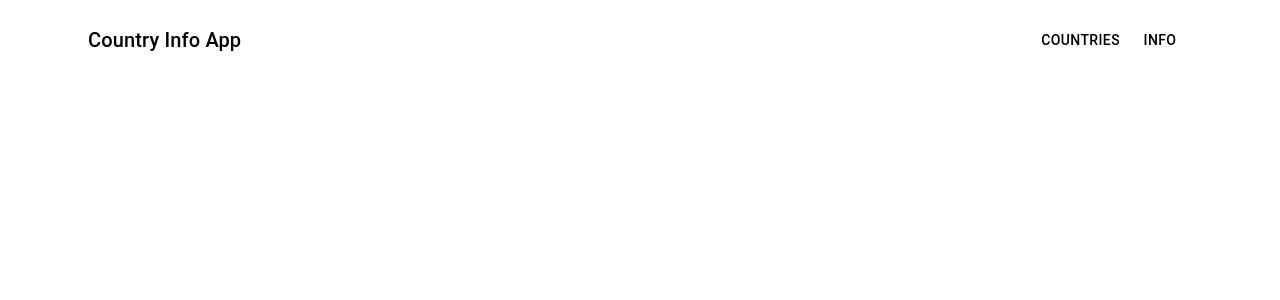
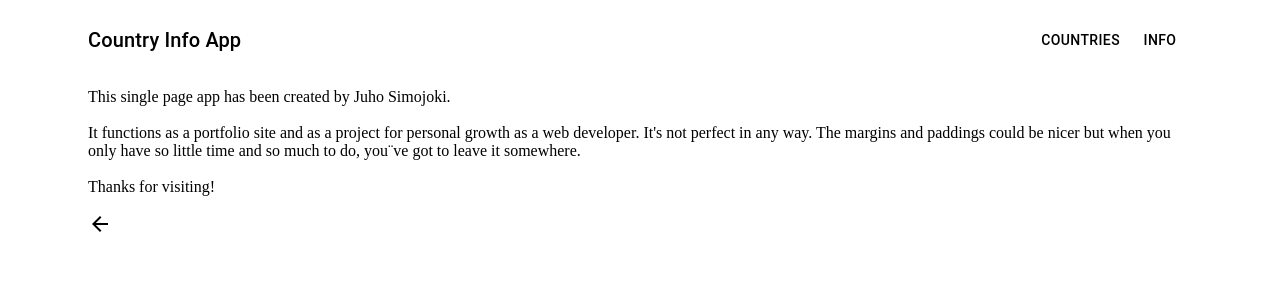
Before and after one commit to simojjuho/CountryInfoApp, a React app: page /info in a window 1280 px wide. Shown: the top 300 px of the page. Built offline with nearby package versions, Linux system fonts and the light colour scheme; no server answers; the HTML template or start-up script is replaced by a standard one.

Commit message:
Tweaked info component

```diff
--- a/src/App.js
+++ b/src/App.js
@@ -7,6 +7,7 @@ import { getCountries } from "./reducers/countryReducer";
 import Container from "@mui/material/Container";
 import CountryView from "./Components/CountryView";
 import SearchAppBar from "./Components/AppBar";
+import Info from "./Components/Info";
 
 const App = () => {
   const [searchField, setSearchField] = useState("");
@@ -34,6 +35,7 @@ const App = () => {
           path="/countries/:id"
           element={<CountryView countries={countries} />}
         />
+        <Route path="/info" element={<Info />} />
       </Routes>
     </Container>
   );
--- a/src/Components/Info.js
+++ b/src/Components/Info.js
@@ -1,14 +1,30 @@
+import { ArrowBack } from "@mui/icons-material";
+import { Container } from "@mui/material";
 import { Box } from "@mui/system";
 import React from "react";
+import { Navigate, useNavigate } from "react-router-dom";
 
 const Info = () => {
+  const navigate = useNavigate();
   return (
-    <Box component="p">
-      This single page app has been created by Juho Simojoki. It functions as a
-      portfolio site and as a project for personal growth as a web developer.
-      It's not perfect in any way. The margins and paddings could be nicer but
-      when you only have so little time and so much to do, you¨ve got to leave
-      it somewhere. Thanks for visiting!
-    </Box>
+    <Container>
+      <Box component="p">
+        This single page app has been created by Juho Simojoki.
+        <br />
+        <br />
+        It functions as a portfolio site and as a project for personal growth as
+        a web developer. It's not perfect in any way. The margins and paddings
+        could be nicer but when you only have so little time and so much to do,
+        you¨ve got to leave it somewhere.
+        <br />
+        <br />
+        Thanks for visiting!
+      </Box>
+      <Box>
+        <ArrowBack onClick={() => navigate("/")} />
+      </Box>
+    </Container>
   );
 };
+
+export default Info;
```
